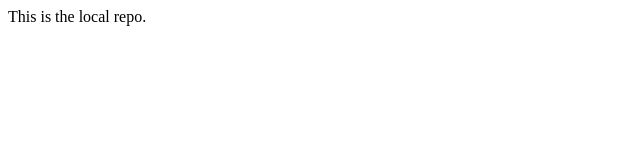
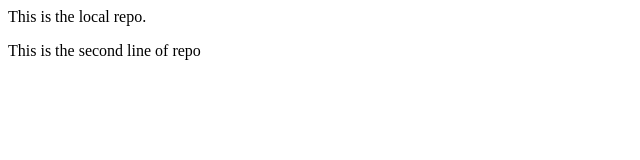
Before and after one commit to 40PrajwalG/localrepo, a plain HTML site: page index.html in a window 1280 px wide. Shown: the whole page, without its empty margins (0-640 px from the left). Drawn offline with Linux system fonts and the light colour scheme.

Commit message:
Added 2nd line

```diff
--- a/index.html
+++ b/index.html
@@ -1,3 +1,6 @@
 <p>
     This is the local repo.
 </p>
+<p>
+    This is the second line of repo
+</p>
```
